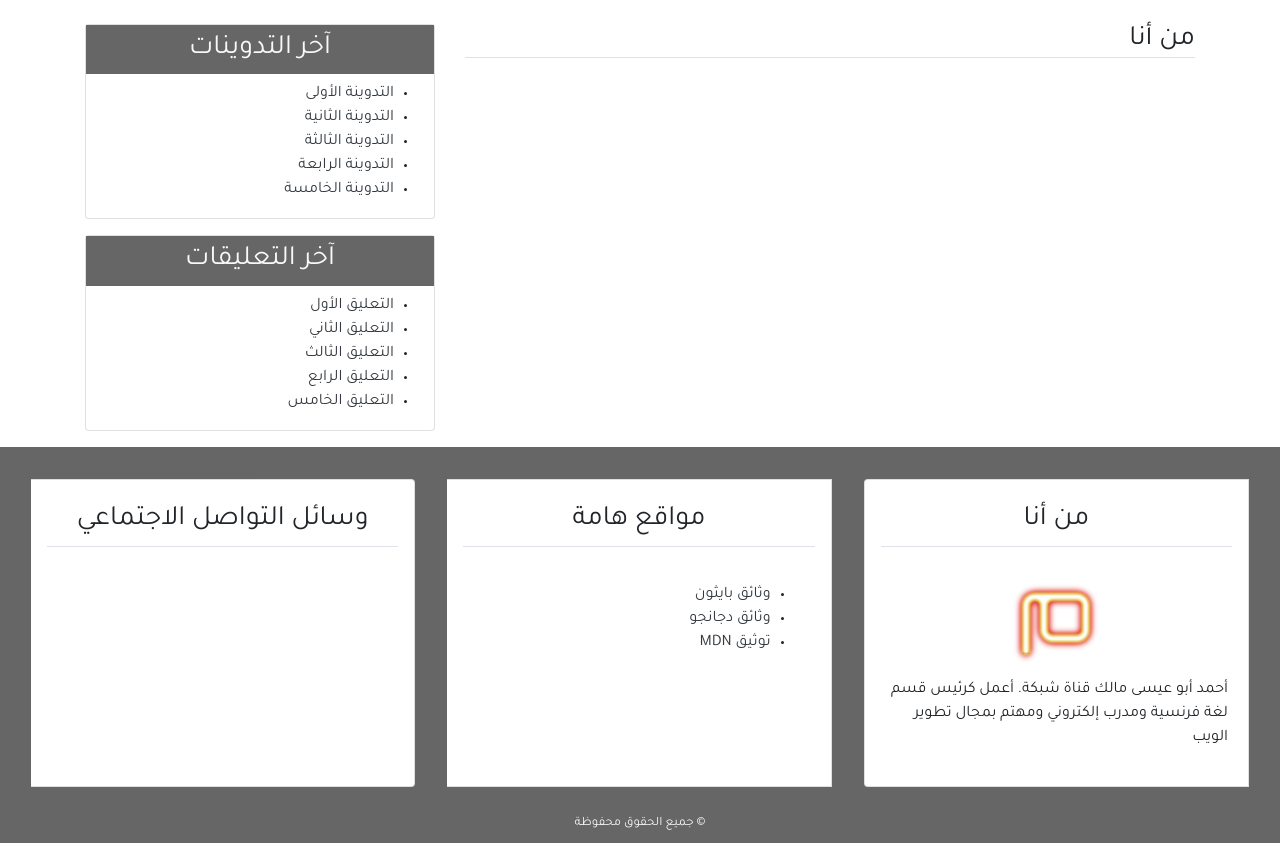
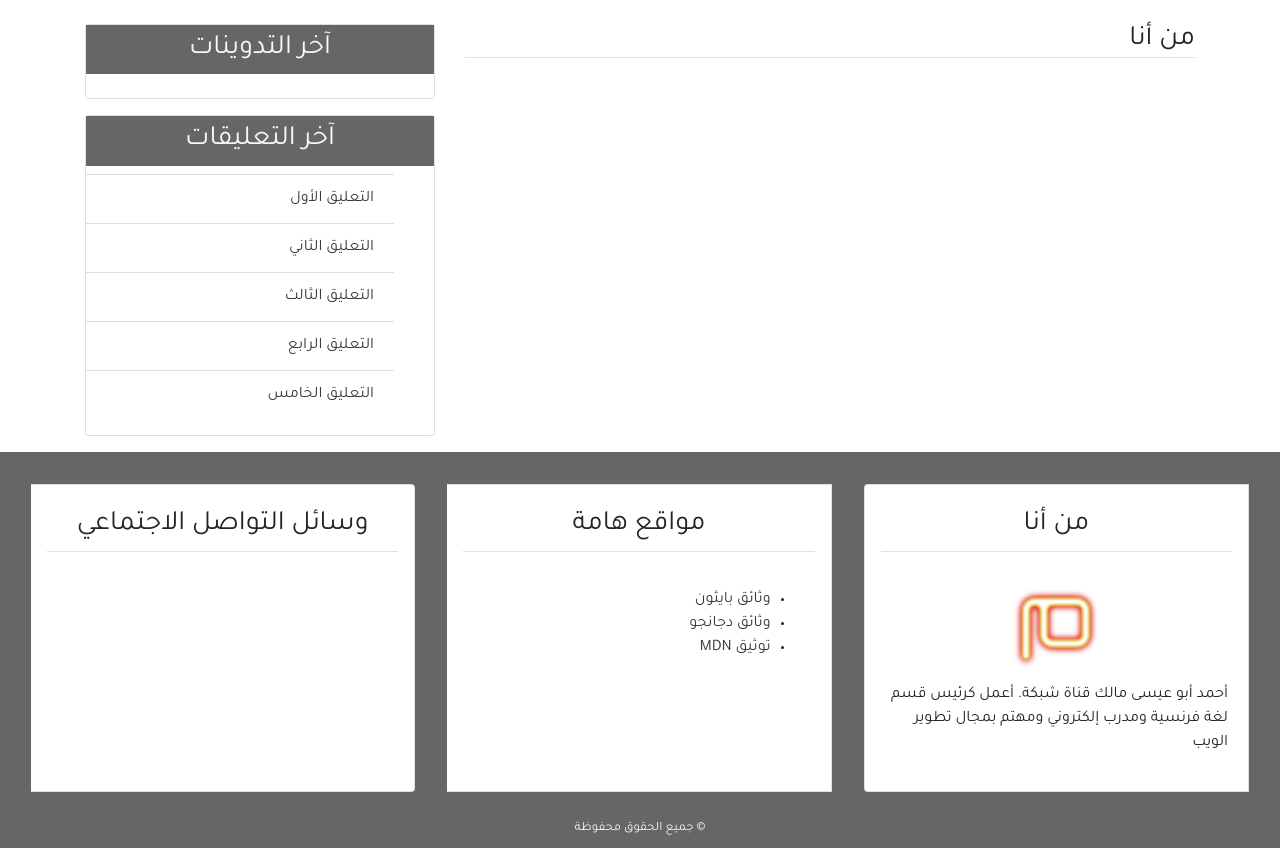
Before and after one commit to saidyahia/blog-django-ar, a Django app: page /about/ in a window 1280 px wide. Shown: the part 57-905 px from the top of the page. Run offline with Django 3.2, Linux system fonts and the light colour scheme; some libraries are stand-ins or nearby versions.

Commit message:
Edit sidebar

```diff
--- a/src/blog/templates/blog/base.html
+++ b/src/blog/templates/blog/base.html
@@ -69,22 +69,22 @@
                 <div class="col-md-4">
                     <div class="card mb-3">
                         <h3 class="text-center bg-secondary text-light p-2">آخر التدوينات</h3>
-                        <ul>
-                            <li><a class="text-dark" href="#">التدوينة الأولى</a></li>
-                            <li><a class="text-dark" href="#">التدوينة الثانية</a></li>
-                            <li><a class="text-dark" href="#">التدوينة الثالثة</a></li>
-                            <li><a class="text-dark" href="#">التدوينة الرابعة</a></li>
-                            <li><a class="text-dark" href="#">التدوينة الخامسة</a></li>
-                        </ul>
+                        {% include 'blog/latest_posts.html' %}
+
                     </div>
                     <div class="card mb-3">
                         <h3 class="text-center bg-secondary text-light p-2">آخر التعليقات</h3>
-                        <ul>
-                            <li><a class="text-dark" href="#">التعليق الأول</a></li>
-                            <li><a class="text-dark" href="#">التعليق الثاني</a></li>
-                            <li><a class="text-dark" href="#">التعليق الثالث</a></li>
-                            <li><a class="text-dark" href="#">التعليق الرابع</a></li>
-                            <li><a class="text-dark" href="#">التعليق الخامس</a></li>
+                        <ul class="list-group-flush latest-comment">
+                            <li class="list-group-item latest-comment-item"><a class="text-dark" href="#">التعليق
+                                    الأول</a></li>
+                            <li class="list-group-item latest-comment-item"><a class="text-dark" href="#">التعليق
+                                    الثاني</a></li>
+                            <li class="list-group-item latest-comment-item"><a class="text-dark" href="#">التعليق
+                                    الثالث</a></li>
+                            <li class="list-group-item latest-comment-item"><a class="text-dark" href="#">التعليق
+                                    الرابع</a></li>
+                            <li class="list-group-item latest-comment-item"><a class="text-dark" href="#">التعليق
+                                    الخامس</a></li>
                         </ul>
                     </div>
                 </div>
```
